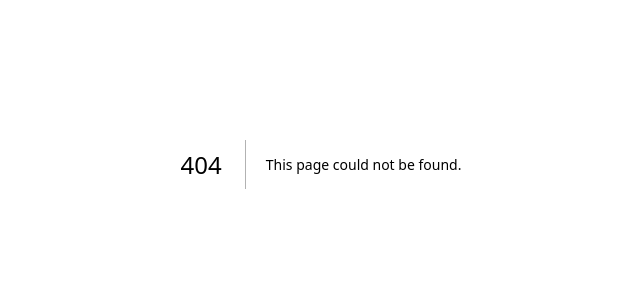
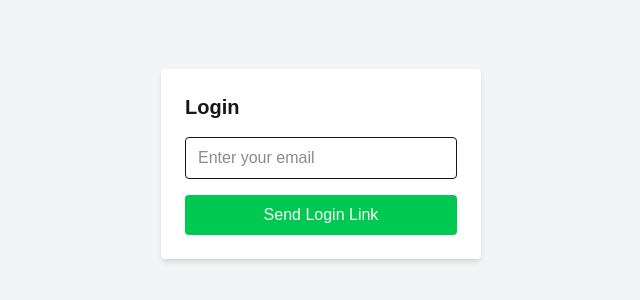
Before and after one commit to BRV12G/persikope-chat, a Next.js app in the folder chat-application/: page /login in a window 1280 px wide. Before the commit this address had no page. Shown: the part 236-536 px from the top of the page, without its empty margins (319-959 px from the left). Built offline with nearby package versions, Linux system fonts and the light colour scheme.

Commit message:
feat: Authentication implemented - logout button -protected route setup

```diff
--- a/chat-application/src/app/Chatpage/page.tsx
+++ b/chat-application/src/app/Chatpage/page.tsx
@@ -4,9 +4,11 @@ import TopHeader from "@/components/TopHeader";
 import ChatList from "@/components/ChatList";
 import ChatView from "@/components/ChatView";
 import RightSidebar from "@/components/RightSidebar";
+import ProtectedRoute from "@/components/ProtectedRoute";
 
 export default function Home() {
   return (
+  <ProtectedRoute>
     <div className="flex h-screen w-screen overflow-hidden bg-white text-sm">
       <LeftSidebar />
       <div className="flex flex-col flex-grow">
@@ -20,5 +22,6 @@ export default function Home() {
       </div>
       {/* <RightSidebar /> */}
     </div>
+   </ProtectedRoute>
   );
 }
--- /dev/null
+++ b/chat-application/src/app/login/page.tsx
@@ -0,0 +1,62 @@
+"use client";
+import { useState, useEffect  } from "react";
+import { supabase } from "@/lib/supabaseClient";
+import { useRouter } from "next/navigation";
+
+export default function LoginPage() {
+  const [email, setEmail] = useState("");
+    const router = useRouter();
+
+  const handleLogin = async () => {
+    const { error } = await supabase.auth.signInWithOtp({ email });
+    if (error) console.error(error);
+    else alert("Check your email for the login link!");
+  };
+    // if (supabase.auth.user()) {
+    //     // Redirect to the chat view if already logged in
+    //     window.location.href = "/chat";
+    // }
+
+//      useEffect(() => {
+//     const checkSession = async () => {
+//       const {
+//         data: { session },
+//       } = await supabase.auth.getSession();
+
+//       if (session) {
+//         router.push("/Chatpage"); // Redirect to chat page if session exists
+//       }
+//     };
+
+//     checkSession();
+
+//     // 🔁 Optionally listen for auth state changes
+//     const { data: listener } = supabase.auth.onAuthStateChange((event, session) => {
+//       if (session) {
+//         router.push("/login");
+//       }
+//     });
+
+//     return () => {
+//       listener?.subscription.unsubscribe();
+//     };
+//   }, [router]);
+
+  return (
+    <div className="flex items-center justify-center h-screen bg-gray-100">
+      <div className="bg-white p-6 rounded shadow-md w-80">
+        <h1 className="text-xl font-bold mb-4">Login</h1>
+        <input
+          type="email"
+          placeholder="Enter your email"
+          value={email}
+          onChange={(e) => setEmail(e.target.value)}
+          className="w-full px-3 py-2 border rounded mb-4"
+        />
+        <button onClick={handleLogin} className="w-full bg-green-500 text-white py-2 rounded">
+          Send Login Link
+        </button>
+      </div>
+    </div>
+  );
+}
--- a/chat-application/src/app/page.tsx
+++ b/chat-application/src/app/page.tsx
@@ -1,12 +1,73 @@
-// app/page.tsx
+// // app/page.tsx
+// // import ProtectedRoute from "@/components/ProtectedRoute";
+
+// export default function Home() {
+//   return (
+//         // <ProtectedRoute>
+
+//     <div className="flex h-screen w-screen overflow-hidden bg-white text-sm">
 
 
-export default function Home() {
-  return (
-    <div className="flex h-screen w-screen overflow-hidden bg-white text-sm">
+//       <a href="/Chatpage">Chatpage</a>
+//       <a href="/login">Login</a>
+//     </div>
+//   // </ProtectedRoute>
+//   );
+// }
 
 
-      <a href="/Chatpage">Chatpage</a>
+"use client";
+
+import { useEffect, useState } from "react";
+import { supabase } from "@/lib/supabaseClient";
+import { useRouter } from "next/navigation";
+
+export default function Home() {
+  const [isLoggedIn, setIsLoggedIn] = useState(false);
+  const router = useRouter();
+
+  useEffect(() => {
+    const checkSession = async () => {
+      const {
+        data: { session },
+      } = await supabase.auth.getSession();
+      setIsLoggedIn(!!session);
+    };
+
+    checkSession();
+
+    const { data: listener } = supabase.auth.onAuthStateChange((_event, session) => {
+      setIsLoggedIn(!!session);
+    });
+
+    return () => {
+      listener?.subscription.unsubscribe();
+    };
+  }, []);
+
+  const handleLogout = async () => {
+    await supabase.auth.signOut();
+    setIsLoggedIn(false);
+    router.push("/login"); // Redirect to login page after logout
+  };
+
+  return (
+    <div className="flex flex-col items-center justify-center h-screen w-screen bg-white text-sm space-y-4">
+      <a href="/Chatpage" className="text-blue-500 underline">
+        Go to Chatpage
+      </a>
+      <a href="/login" className="text-blue-500 underline">
+        Login
+      </a>
+
+      {isLoggedIn && (
+        <button
+          onClick={handleLogout}
+          className="mt-4 bg-red-500 text-white px-4 py-2 rounded"
+        >
+          Logout
+        </button>
+      )}
     </div>
   );
 }
--- /dev/null
+++ b/chat-application/src/components/ProtectedRoute.tsx
@@ -0,0 +1,33 @@
+// components/ProtectedRoute.tsx
+"use client";
+
+import { useEffect, useState } from "react";
+import { useRouter } from "next/navigation";
+import { supabase } from "@/lib/supabaseClient";
+
+export default function ProtectedRoute({ children }: { children: React.ReactNode }) {
+  const router = useRouter();
+  const [loading, setLoading] = useState(true);
+
+  useEffect(() => {
+    const checkSession = async () => {
+      const {
+        data: { session },
+      } = await supabase.auth.getSession();
+
+      if (!session) {
+        router.push("/login");
+      } else {
+        setLoading(false);
+      }
+    };
+
+    checkSession();
+  }, [router]);
+
+  if (loading) {
+    return <div className="flex justify-center items-center h-screen">Loading...</div>;
+  }
+
+  return <>{children}</>;
+}
```
